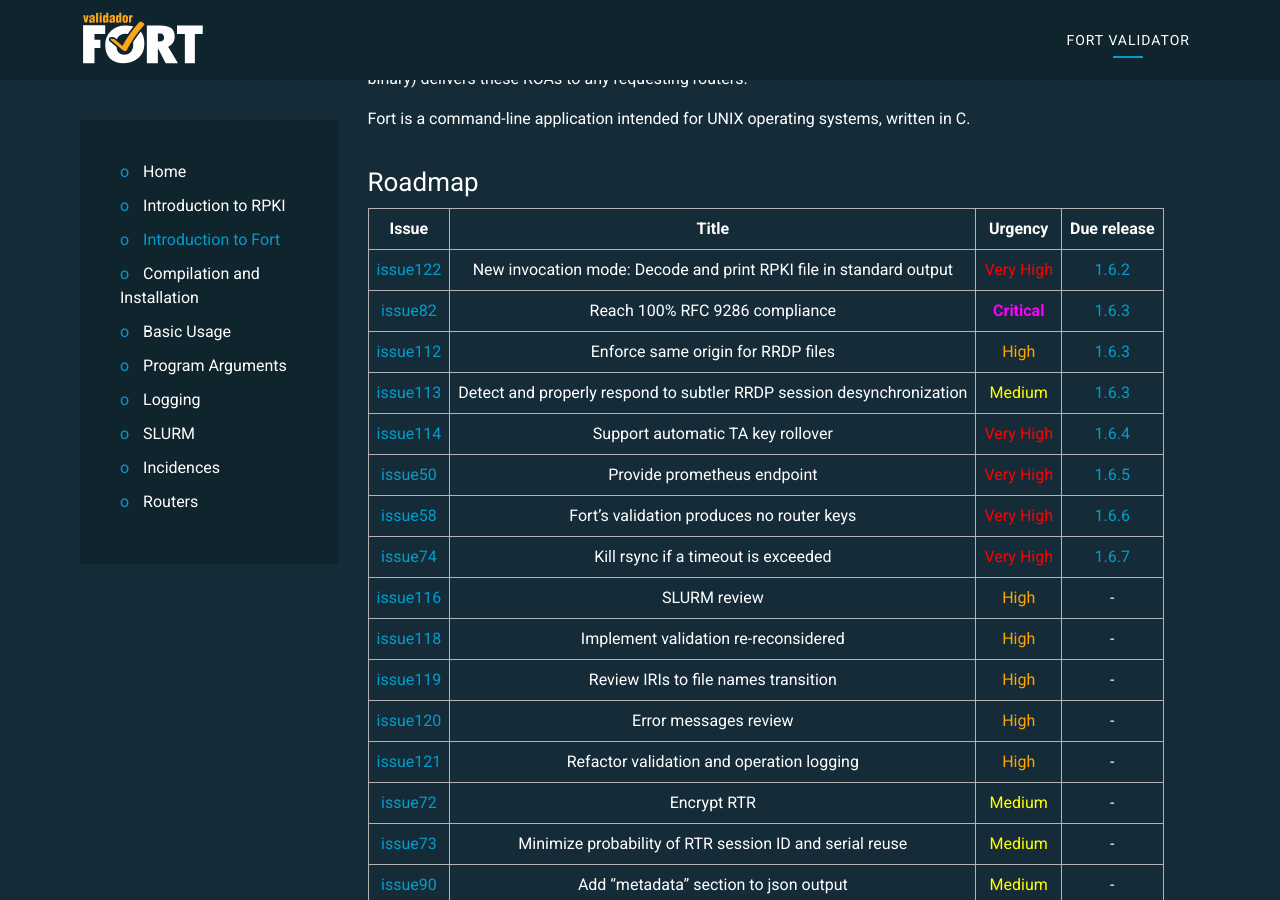
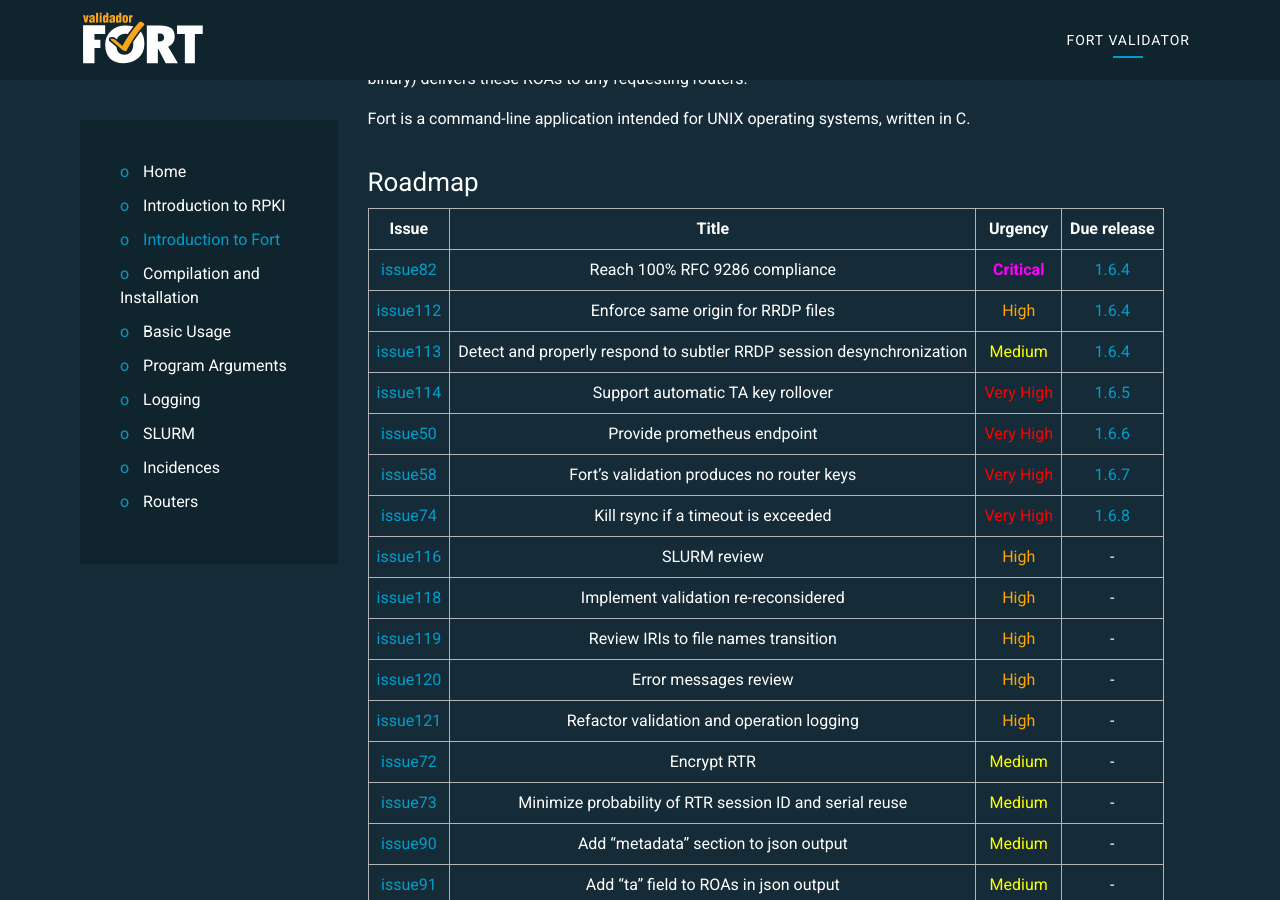
Before and after one commit to NICMx/FORT-validator, a Jekyll site: the page built from docs/intro-fort.md, in a window 1280 px wide and 900 px high, scrolled down 848 px. Built offline with Jekyll 4.4.1, drawn with Linux system fonts in a browser that asks for light colours.

Commit message:
Protocolary updates for release 1.6.3

```diff
--- a/docs/_config.yml
+++ b/docs/_config.yml
@@ -8,7 +8,7 @@ defaults:
       layout: "default"
       image: "/img/logo_validador_og.png"
 
-fort-latest-version: 1.6.2
+fort-latest-version: 1.6.3
 plugins:
   - jekyll-seo-tag
   - jekyll-sitemap
--- a/docs/intro-fort.md
+++ b/docs/intro-fort.md
@@ -21,14 +21,13 @@ Fort is a command-line application intended for UNIX operating systems, written
 
 | Issue | Title | Urgency | Due release |
 |-------|-------|---------|-------------|
-| [issue122](https://github.com/NICMx/FORT-validator/issues/122) | New invocation mode: Decode and print RPKI file in standard output | <span class="urgency-very-high">Very High</span> | <a href="https://github.com/NICMx/FORT-validator/milestone/11">1.6.2</a> |
-| [issue82](https://github.com/NICMx/FORT-validator/issues/82) | Reach 100% RFC 9286 compliance | <span class="urgency-critical">Critical</span> | <a href="https://github.com/NICMx/FORT-validator/milestone/12">1.6.3</a> |
-| [issue112](https://github.com/NICMx/FORT-validator/issues/112) | Enforce same origin for RRDP files | <span class="urgency-high">High</span> | <a href="https://github.com/NICMx/FORT-validator/milestone/12">1.6.3</a> |
-| [issue113](https://github.com/NICMx/FORT-validator/issues/113) | Detect and properly respond to subtler RRDP session desynchronization | <span class="urgency-medium">Medium</span> | <a href="https://github.com/NICMx/FORT-validator/milestone/12">1.6.3</a> |
-| [issue114](https://github.com/NICMx/FORT-validator/issues/114) | Support automatic TA key rollover | <span class="urgency-very-high">Very High</span> | <a href="https://github.com/NICMx/FORT-validator/milestone/13">1.6.4</a> |
-| [issue50](https://github.com/NICMx/FORT-validator/issues/50) | Provide prometheus endpoint | <span class="urgency-very-high">Very High</span> | <a href="https://github.com/NICMx/FORT-validator/milestone/14">1.6.5</a> |
-| [issue58](https://github.com/NICMx/FORT-validator/issues/58) | Fort's validation produces no router keys | <span class="urgency-very-high">Very High</span> | <a href="https://github.com/NICMx/FORT-validator/milestone/15">1.6.6</a> |
-| [issue74](https://github.com/NICMx/FORT-validator/issues/74) | Kill rsync if a timeout is exceeded | <span class="urgency-very-high">Very High</span> | <a href="https://github.com/NICMx/FORT-validator/milestone/16">1.6.7</a> |
+| [issue82](https://github.com/NICMx/FORT-validator/issues/82) | Reach 100% RFC 9286 compliance | <span class="urgency-critical">Critical</span> | <a href="https://github.com/NICMx/FORT-validator/milestone/12">1.6.4</a> |
+| [issue112](https://github.com/NICMx/FORT-validator/issues/112) | Enforce same origin for RRDP files | <span class="urgency-high">High</span> | <a href="https://github.com/NICMx/FORT-validator/milestone/12">1.6.4</a> |
+| [issue113](https://github.com/NICMx/FORT-validator/issues/113) | Detect and properly respond to subtler RRDP session desynchronization | <span class="urgency-medium">Medium</span> | <a href="https://github.com/NICMx/FORT-validator/milestone/12">1.6.4</a> |
+| [issue114](https://github.com/NICMx/FORT-validator/issues/114) | Support automatic TA key rollover | <span class="urgency-very-high">Very High</span> | <a href="https://github.com/NICMx/FORT-validator/milestone/13">1.6.5</a> |
+| [issue50](https://github.com/NICMx/FORT-validator/issues/50) | Provide prometheus endpoint | <span class="urgency-very-high">Very High</span> | <a href="https://github.com/NICMx/FORT-validator/milestone/14">1.6.6</a> |
+| [issue58](https://github.com/NICMx/FORT-validator/issues/58) | Fort's validation produces no router keys | <span class="urgency-very-high">Very High</span> | <a href="https://github.com/NICMx/FORT-validator/milestone/15">1.6.7</a> |
+| [issue74](https://github.com/NICMx/FORT-validator/issues/74) | Kill rsync if a timeout is exceeded | <span class="urgency-very-high">Very High</span> | <a href="https://github.com/NICMx/FORT-validator/milestone/16">1.6.8</a> |
 | [issue116](https://github.com/NICMx/FORT-validator/issues/116) | SLURM review | <span class="urgency-high">High</span> | - |
 | [issue118](https://github.com/NICMx/FORT-validator/issues/118) | Implement validation re-reconsidered | <span class="urgency-high">High</span> | - |
 | [issue119](https://github.com/NICMx/FORT-validator/issues/119) | Review IRIs to file names transition | <span class="urgency-high">High</span> | - |
```
Also changed, not shown: 6 other files.
